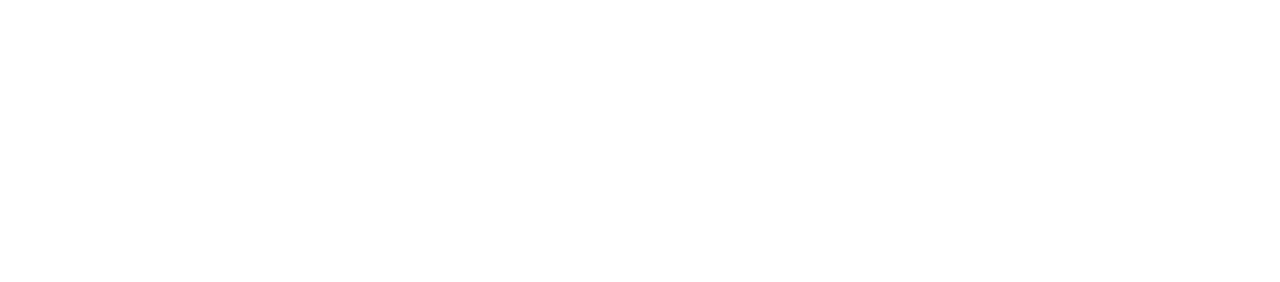
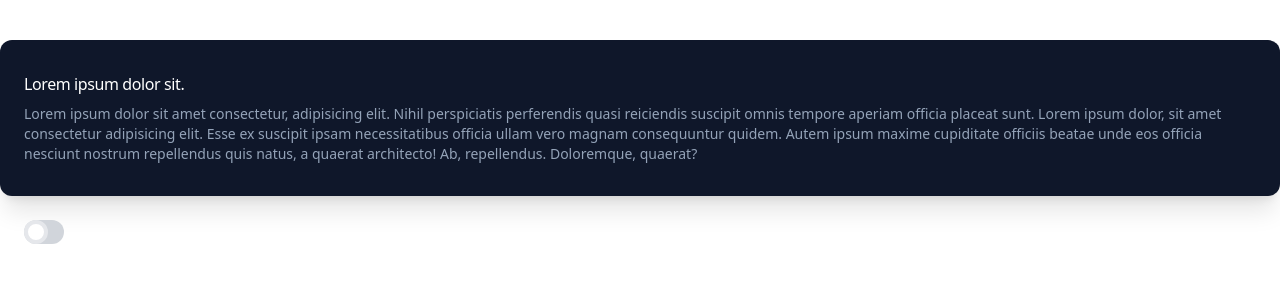
Before and after one commit to HosseinHeydarpour/tailwind, a plain HTML site: page tailwind-sandbox/18-dark-mode/index.html in a window 1280 px wide. Drawn offline with nearby package versions, Linux system fonts and the light colour scheme.

Commit message:
009 Dark Mode

```diff
--- a/tailwind-sandbox/18-dark-mode/index.html
+++ b/tailwind-sandbox/18-dark-mode/index.html
@@ -1,14 +1,73 @@
 <!DOCTYPE html>
-<html lang="en">
+<!-- class based in the config -->
+<html lang="en" class="dark">
   <head>
     <meta charset="UTF-8" />
     <meta http-equiv="X-UA-Compatible" content="IE=edge" />
     <meta name="viewport" content="width=device-width, initial-scale=1.0" />
     <script src="https://cdn.tailwindcss.com"></script>
+
+    <script>
+      tailwind.config = {
+        darkMode: "class",
+      };
+    </script>
+
+    <style>
+      .toggle-checkbox:chekced {
+        right: 0;
+        border-color: #68d391;
+      }
+
+      .toggle-checkbox:chekced + .toggle-label {
+        background: #68d391;
+      }
+    </style>
+
     <title>Dark Mode</title>
   </head>
   <body>
     <!-- By default, you can have your project use whatever mode your OS is using. You can use "dark:{class}". You can also set your config to use a class instead of using your OS mode -->
+    <div
+      class="container mx-auto mt-10 bg-white dark:bg-slate-900 rounded-xl px-6 py-8 shadow-xl"
+    >
+      <h3 class="text-slate-900 dark:text-white font-medium tracking-tight">
+        Lorem ipsum dolor sit.
+      </h3>
+      <p class="text-salte-500 dark:text-slate-400 mt-2 text-sm">
+        Lorem ipsum dolor sit amet consectetur, adipisicing elit. Nihil
+        perspiciatis perferendis quasi reiciendis suscipit omnis tempore aperiam
+        officia placeat sunt. Lorem ipsum dolor, sit amet consectetur
+        adipisicing elit. Esse ex suscipit ipsam necessitatibus officia ullam
+        vero magnam consequuntur quidem. Autem ipsum maxime cupiditate officiis
+        beatae unde eos officia nesciunt nostrum repellendus quis natus, a
+        quaerat architecto! Ab, repellendus. Doloremque, quaerat?
+      </p>
+    </div>
+    <div
+      class="relative inline-block w-10 mr-2 ml-6 mt-6 align-middle select-none transition duration-200 ease-in"
+    >
+      <input
+        type="checkbox"
+        name="toggle"
+        id="toggle"
+        class="toggle-checkbox absolute block w-6 h-6 rounded-full bg-white border-4 appearance-none cursor-pointer"
+      />
+      <label
+        for="toggle"
+        class="toggle-label block overflow-hidden h-6 rounded-full bg-gray-300 cursor-pointer"
+      ></label>
+    </div>
+
+    <script>
+      document.getElementById("toggle").addEventListener("change", function () {
+        if (this.checked) {
+          document.documentElement.classList.add("dark");
+        } else {
+          document.documentElement.classList.remove("dark");
+        }
+      });
+    </script>
   </body>
 </html>
 
```
